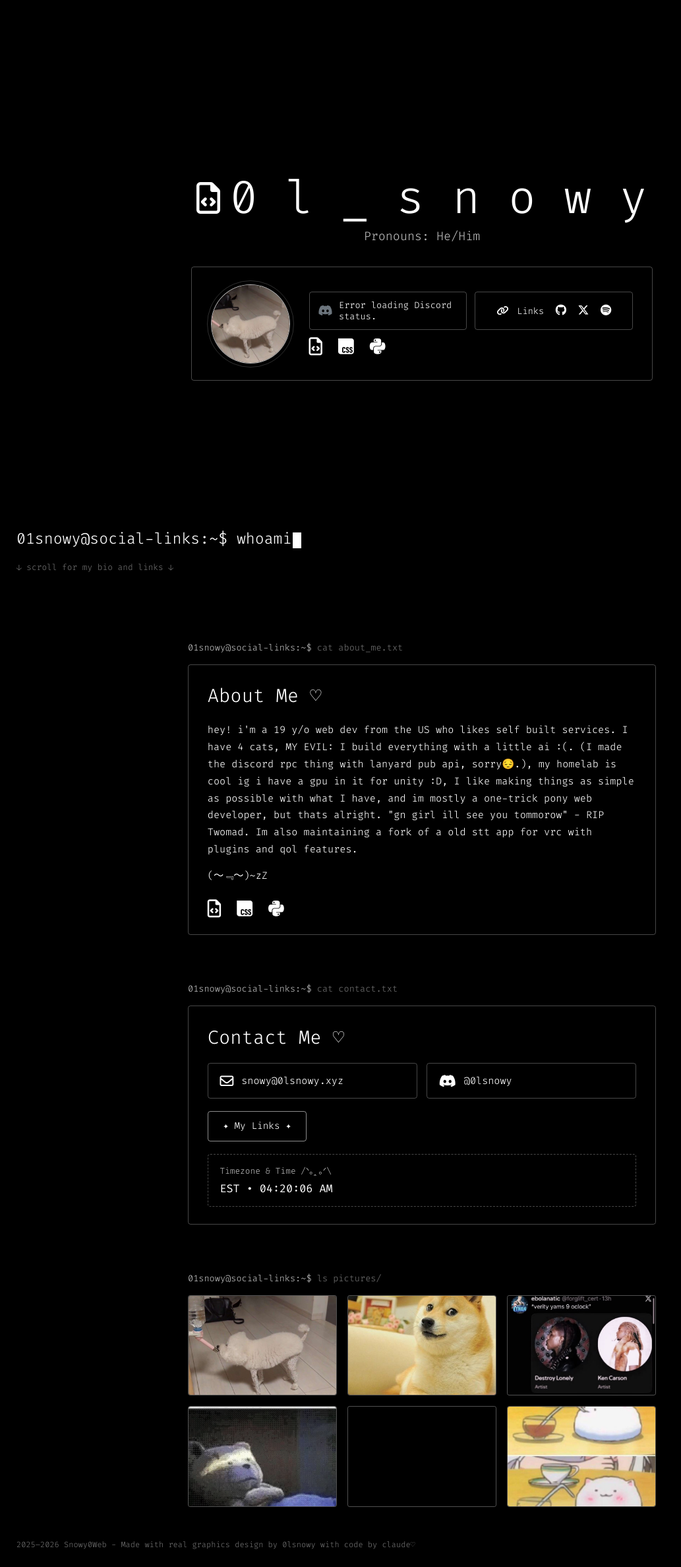
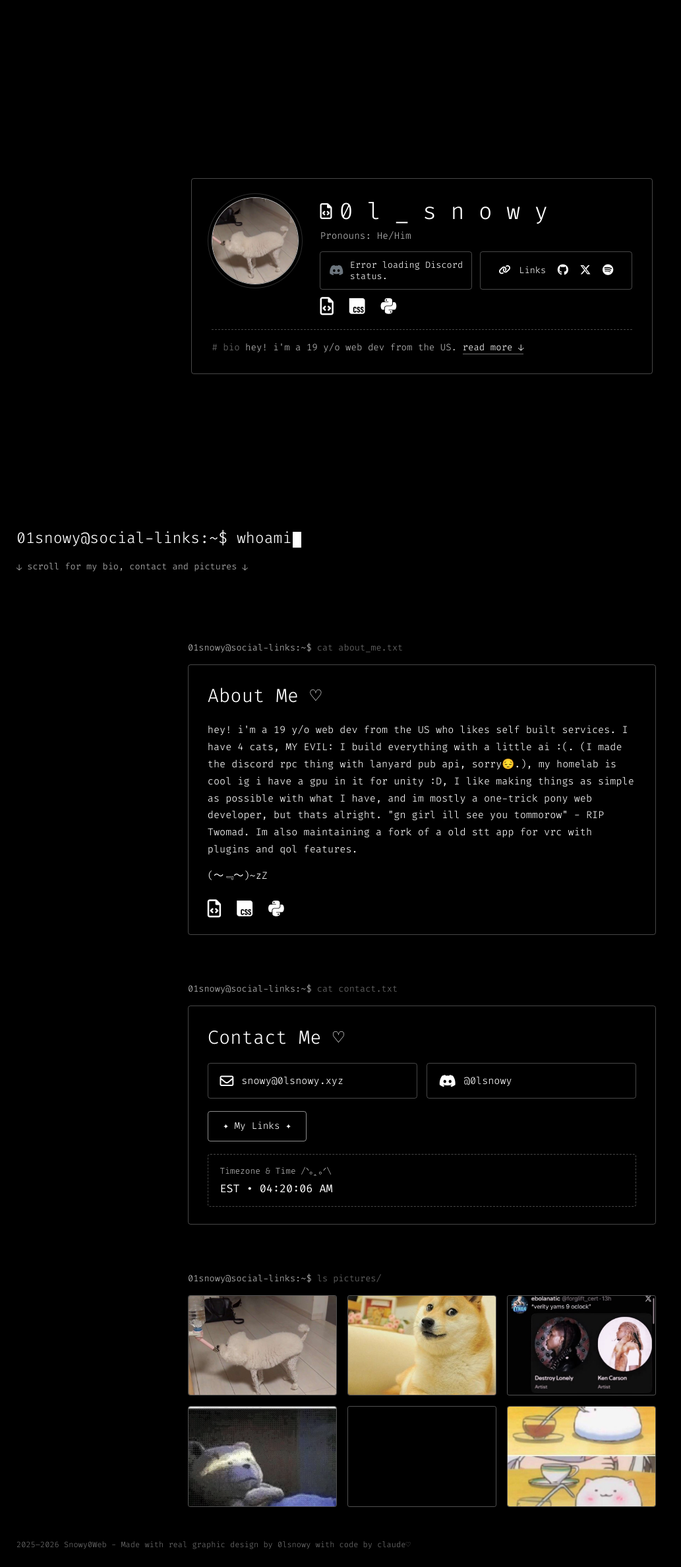
Before and after one commit to 01snowy/Snowy-webistes, a Jekyll site: the page index.html, which Jekyll copies as it is, in a window 1280 px wide. Shown: the whole page at 66% size, without its empty margins (0-1033 px from the left). Built offline with Jekyll 4.4.1, drawn with Linux system fonts in a browser that asks for light colours; nearby versions of some CDN libraries.

Commit message:
new layout and bio teaser

```diff
--- a/index.html
+++ b/index.html
@@ -65,27 +65,26 @@
             transition: opacity 1s ease, transform 1s ease;
         }
 
-        .name-with-icon { display: flex; align-items: center; justify-content: center; gap: 0.9rem; }
-        .name-icon { font-size: clamp(1.6rem, 6vw, 3rem); flex: none; }
+        .name-with-icon { display: flex; align-items: center; gap: 0.7rem; }
+        .name-icon { font-size: 1.5rem; flex: none; }
 
         h1 {
             font-weight: 300;
-            font-size: clamp(1.7rem, 7.4vw, 4.4rem);
-            line-height: 1.1;
+            font-size: clamp(1.35rem, 5.4vw, 2.2rem);
+            line-height: 1.2;
             overflow-wrap: anywhere;
         }
 
         .pronouns {
-            margin-top: 0.4rem;
+            margin-top: -0.35rem;
             color: var(--dim);
-            font-size: clamp(0.9rem, 3.2vw, 1.15rem);
+            font-size: 0.9rem;
         }
 
         .profile-module {
-            margin-top: clamp(1.2rem, 3.5vh, 2rem);
             width: 100%;
             max-width: 700px;
-            padding: 1.6rem 1.8rem;
+            padding: 1.7rem 1.9rem;
             text-align: left;
             border: 1px solid var(--line);
             border-radius: 4px;
@@ -94,12 +93,12 @@
 
         .profile-module:hover { border-color: var(--line-strong); }
 
-        .profile-card { display: flex; align-items: center; gap: 1.8rem; }
+        .profile-card { display: flex; align-items: flex-start; gap: 2rem; }
 
         .profile-card img {
             flex: none;
-            width: 120px;
-            height: 120px;
+            width: 132px;
+            height: 132px;
             border-radius: 50%;
             border: 1px solid rgba(255, 255, 255, 0.7);
             outline: 1px solid rgba(255, 255, 255, 0.18);
@@ -136,6 +135,27 @@
         .quick-links i { margin-right: 0.3rem; font-size: 0.9rem; }
         .quick-links a:not(:first-child) i { margin-right: 0; font-size: 1.05rem; }
 
+        .bio-teaser {
+            margin-top: 1.3rem;
+            padding-top: 1rem;
+            border-top: 1px dashed var(--line);
+            font-size: 0.88rem;
+            line-height: 1.6;
+            color: var(--dim);
+        }
+
+        .bio-teaser::before { content: '# bio  '; color: var(--faint); }
+
+        .bio-teaser a {
+            color: var(--fg);
+            white-space: nowrap;
+            border-bottom: 1px solid var(--faint);
+            transition: border-color .2s;
+        }
+
+        .bio-teaser a:hover,
+        .bio-teaser a:focus-visible { border-color: var(--fg); }
+
         .tech-stack { display: flex; gap: 1.5rem; }
         .tech-stack i { font-size: 1.7rem; transition: transform .3s, opacity .3s; }
         .tech-stack i:hover { transform: translateY(-3px); opacity: .75; }
@@ -166,10 +186,14 @@
             display: inline-block;
             margin-top: 0.6rem;
             padding: 6px 0;
-            font-size: 0.8rem;
-            color: var(--faint);
+            font-size: 0.85rem;
+            color: var(--dim);
             transition: color .2s, opacity 1s ease;
         }
+
+        .scroll-hint .arrow { display: inline-block; animation: nudge 1.6s ease-in-out infinite; }
+
+        @keyframes nudge { 0%, 100% { transform: translateY(0); } 50% { transform: translateY(4px); } }
 
         .scroll-hint:hover,
         .scroll-hint:focus-visible { color: var(--fg); }
@@ -330,9 +354,10 @@
         /* =============== RESPONSIVE =============== */
         @media (max-width: 640px) {
             .profile-module, .module { padding: 1.2rem 1rem; }
-            .profile-card { flex-direction: column; gap: 1rem; }
+            .profile-card { flex-direction: column; align-items: center; gap: 1rem; }
             .profile-card img { width: 100px; height: 100px; }
             .profile-right { width: 100%; align-items: center; }
+            .name-with-icon { justify-content: center; }
             .status-links { width: 100%; flex-direction: column; gap: 0.5rem; }
             .status, .quick-links { min-width: 0; width: 100%; }
             .tech-stack { gap: 1.2rem; }
@@ -357,16 +382,16 @@
     <!-- ===== First screen: whoami output + terminal prompt ===== -->
     <section class="hero">
         <main class="profile">
-            <div class="name-with-icon">
-                <i class="fa-regular fa-file-code name-icon" aria-hidden="true"></i>
-                <h1>0 l _ s n o w y</h1>
-            </div>
-            <div class="pronouns">Pronouns: He/Him</div>
-
             <div class="profile-module">
                 <div class="profile-card">
                     <img src="/images/pfp.jpg" alt="Profile picture">
                     <div class="profile-right">
+                        <div class="name-with-icon">
+                            <i class="fa-regular fa-file-code name-icon" aria-hidden="true"></i>
+                            <h1>0 l _ s n o w y</h1>
+                        </div>
+                        <div class="pronouns">Pronouns: He/Him</div>
+
                         <div class="status-links">
                             <div id="discord-status" class="status" aria-live="polite">
                                 <i class="fa-brands fa-discord status-icon" aria-hidden="true"></i>
@@ -386,12 +411,13 @@
                         </div>
                     </div>
                 </div>
+                <p class="bio-teaser">hey! i'm a 19 y/o web dev from the US. <a href="#bio">read more ↓</a></p>
             </div>
         </main>
 
         <section class="dock">
             <p class="prompt-line" aria-label="01snowy@social-links:~$ whoami"><span id="typed"></span><span class="cursor" aria-hidden="true"></span></p>
-            <a href="#bio" class="scroll-hint">↓ scroll for my bio and links ↓</a>
+            <a href="#bio" class="scroll-hint"><span class="arrow">↓</span> scroll for my bio, contact and pictures <span class="arrow">↓</span></a>
         </section>
     </section>
 
@@ -448,7 +474,7 @@
         </section>
     </div>
 
-    <footer>2025–2026 Snowy0Web - Made with real graphics design by 0lsnowy with code by claude♡</footer>
+    <footer>2025–2026 Snowy0Web - Made with real graphic design by 0lsnowy with code by claude♡</footer>
 
     <!-- Image modal -->
     <div class="image-modal" id="imageModal" role="dialog" aria-modal="true" aria-label="Picture">
```
Also changed, not shown: other parts of index.html (+2 -2 lines).
